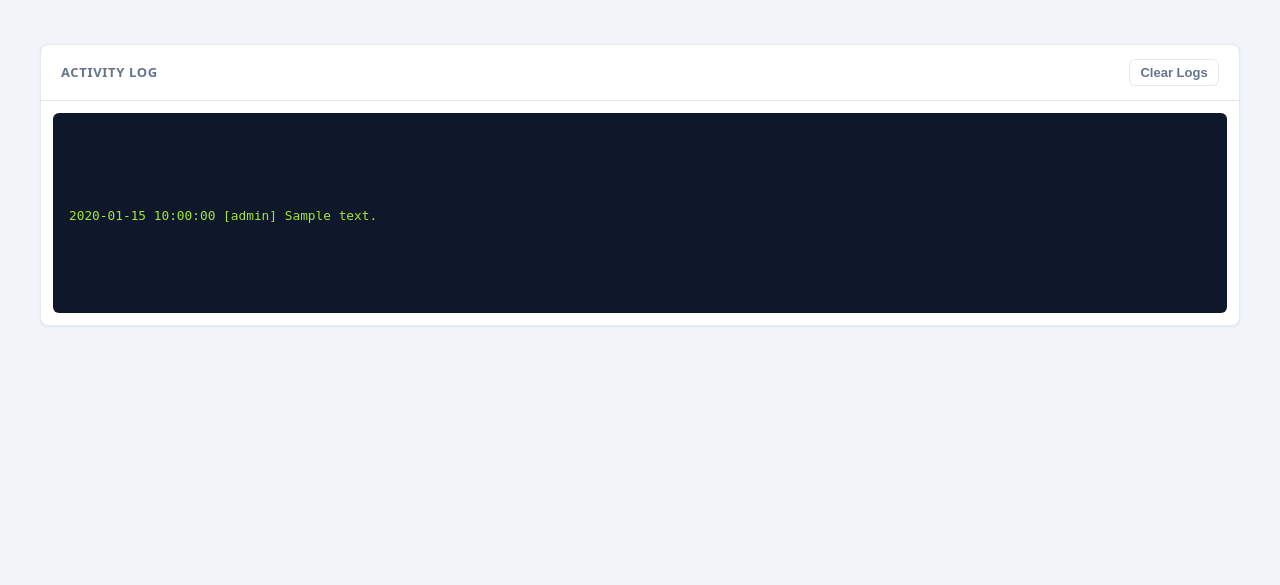
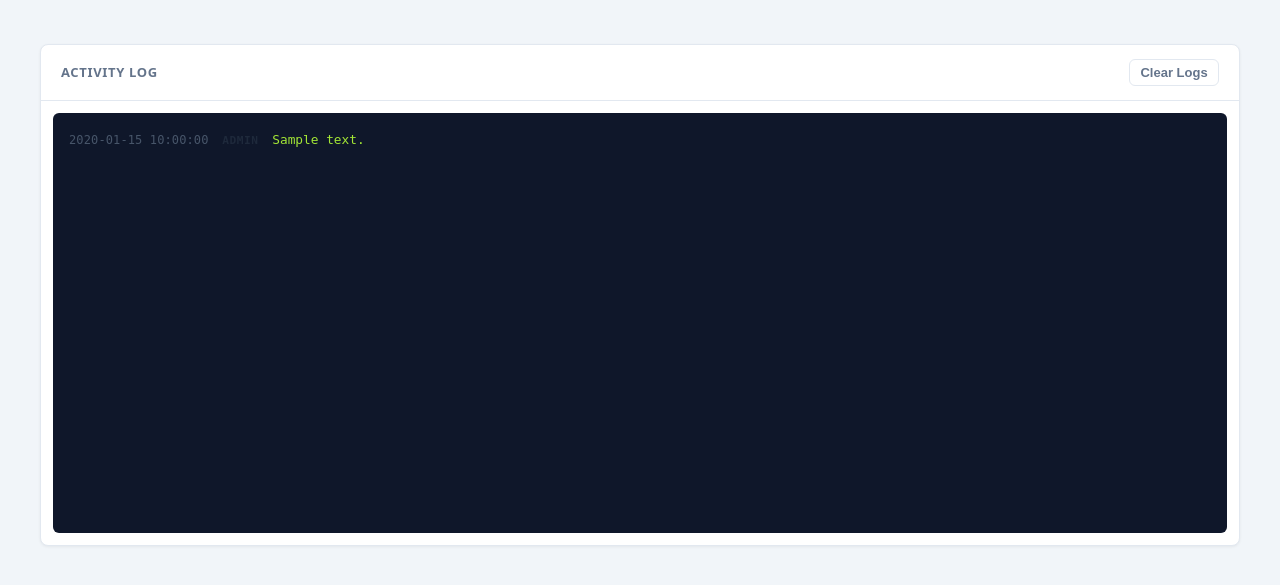
Before and after one commit to Beejeex/cloudflare-ddns-ui, a FastAPI app: page /logs in a window 1280 px wide. Shown: the part 56-641 px from the top of the page. Run offline with FastAPI, Linux system fonts and the light colour scheme; tables that the repository leaves empty hold one stand-in row (values such as "Sample post"); parts of the project's set-up code (start-up, migrations or seed data) failed here and were passed over; some libraries are stand-ins or nearby versions.

Commit message:
feat: improved log viewer UI and richer CF/UniFi activity logging

```diff
--- a/scheduler.py
+++ b/scheduler.py
@@ -99,6 +99,13 @@ async def _ddns_check_job(http_client: httpx.AsyncClient, unifi_http_client: htt
                 api_key=config.unifi_api_key,
                 host=config.unifi_host,
             )
+            unifi_enabled_records = [r for r in records if (rc := record_configs.get(r)) and rc.unifi_enabled]
+            log_service.log(
+                f"UniFi pass: syncing {len(unifi_enabled_records)} of {len(records)} record(s) to {config.unifi_host}.",
+                level="INFO",
+            )
+            unifi_created = unifi_updated = unifi_unchanged = unifi_deleted = unifi_failed = 0
+
             for record_name in records:
                 cfg = record_configs.get(record_name)
 
@@ -112,12 +119,14 @@ async def _ddns_check_job(http_client: httpx.AsyncClient, unifi_http_client: htt
                                 f"UniFi: removed policy '{record_name}' (disabled by user).",
                                 level="INFO",
                             )
+                            unifi_deleted += 1
                     except UnifiProviderError as exc:
                         log_service.log(
-                            f"UniFi: failed to remove policy '{record_name}': {exc}",
+                            f"UniFi: failed to remove policy '{record_name}' — {exc}",
                             level="ERROR",
                         )
                         logger.error("UniFi policy removal failed for %s: %s", record_name, exc)
+                        unifi_failed += 1
                     continue
 
                 # Determine target IP: per-record static → global default
@@ -127,9 +136,10 @@ async def _ddns_check_job(http_client: httpx.AsyncClient, unifi_http_client: htt
                 )
                 if not target_ip:
                     log_service.log(
-                        f"UniFi sync skipped for '{record_name}': no IP configured.",
+                        f"UniFi: skipped '{record_name}' — no IP configured.",
                         level="WARNING",
                     )
+                    unifi_failed += 1
                     continue
 
                 try:
@@ -137,23 +147,48 @@ async def _ddns_check_job(http_client: httpx.AsyncClient, unifi_http_client: htt
                     if existing is None:
                         await unifi_client.create_record(config.unifi_site_id, record_name, target_ip)
                         log_service.log(
-                            f"UniFi: created policy '{record_name}' → {target_ip}",
+                            f"UniFi: created policy '{record_name}' → {target_ip} ✓",
                             level="INFO",
                         )
+                        unifi_created += 1
                     elif existing.content != target_ip:
                         await unifi_client.update_record(config.unifi_site_id, existing, target_ip)
                         log_service.log(
-                            f"UniFi: updated policy '{record_name}' → {target_ip}",
+                            f"UniFi: updated policy '{record_name}' → {target_ip} ✓",
                             level="INFO",
                         )
+                        unifi_updated += 1
                     else:
                         logger.debug("UniFi policy '%s' already up to date (%s).", record_name, target_ip)
+                        log_service.log(
+                            f"UniFi: '{record_name}' already in sync ({target_ip}).",
+                            level="INFO",
+                        )
+                        unifi_unchanged += 1
                 except UnifiProviderError as exc:
                     log_service.log(
-                        f"UniFi: failed to sync '{record_name}': {exc}",
+                        f"UniFi: failed to sync '{record_name}' — {exc}",
                         level="ERROR",
                     )
                     logger.error("UniFi sync failed for %s: %s", record_name, exc)
+                    unifi_failed += 1
+
+            # Summary log for the UniFi pass
+            summary_parts: list[str] = []
+            if unifi_unchanged:
+                summary_parts.append(f"{unifi_unchanged} in sync")
+            if unifi_created:
+                summary_parts.append(f"{unifi_created} created")
+            if unifi_updated:
+                summary_parts.append(f"{unifi_updated} updated")
+            if unifi_deleted:
+                summary_parts.append(f"{unifi_deleted} removed")
+            if unifi_failed:
+                summary_parts.append(f"{unifi_failed} failed")
+            log_service.log(
+                "UniFi pass complete: " + (", ".join(summary_parts) if summary_parts else "nothing to do") + ".",
+                level="INFO" if not unifi_failed else "WARNING",
+            )
 
         # Run daily log cleanup at the end of each cycle if due
         run_cleanup(session, days_to_keep=7)
--- a/templates/base.html
+++ b/templates/base.html
@@ -416,23 +416,57 @@
     ----------------------------------------------------------------------- */
     .log-viewer {
       background: #0f172a; /* slate-950 */
-      color: #a3e635;       /* lime-400 */
       border-radius: 0.375rem;
       padding: 0.875rem 1rem;
       font-family: "Cascadia Mono", "Fira Mono", ui-monospace, monospace;
       font-size: 0.8rem;
-      line-height: 1.55;
-      min-height: 200px;
-      max-height: 400px;
+      line-height: 1.5;
+      min-height: 420px;
+      max-height: calc(100vh - 260px);
       overflow-y: auto;
-      white-space: pre-wrap;
-      word-break: break-all;
     }
 
-    .log-line { margin-bottom: 0.1rem; }
-    .log-line.error   { color: #f87171; } /* red-400 */
-    .log-line.warning { color: #fbbf24; } /* amber-400 */
-    .log-line.info    { color: #a3e635; }
+    .log-line {
+      display: flex;
+      align-items: baseline;
+      gap: 0.5rem;
+      padding: 0.2rem 0;
+      border-bottom: 1px solid rgba(255,255,255,0.04);
+      word-break: break-word;
+    }
+    .log-line:last-child { border-bottom: none; }
+
+    .log-ts {
+      color: #475569; /* slate-600 — dim timestamp */
+      flex-shrink: 0;
+      font-size: 0.75rem;
+      letter-spacing: 0.01em;
+    }
+    .log-level {
+      flex-shrink: 0;
+      font-size: 0.7rem;
+      font-weight: 700;
+      letter-spacing: 0.05em;
+      padding: 0.05rem 0.35rem;
+      border-radius: 3px;
+      text-transform: uppercase;
+    }
+    .log-msg { color: #a3e635; flex: 1; white-space: pre-wrap; }
+
+    /* Level colours */
+    .log-line.error   .log-level { background:#7f1d1d; color:#fca5a5; }
+    .log-line.error   .log-msg   { color: #f87171; }
+    .log-line.warning .log-level { background:#78350f; color:#fcd34d; }
+    .log-line.warning .log-msg   { color: #fbbf24; }
+    .log-line.info    .log-level { background:#14532d; color:#86efac; }
+
+    /* Cycle-start separator line */
+    .log-line.cycle-start {
+      border-top: 1px solid #1e3a5f;
+      margin-top: 0.4rem;
+      padding-top: 0.4rem;
+    }
+    .log-line.cycle-start .log-msg { color: #7dd3fc; } /* sky-300 */
 
     /* -----------------------------------------------------------------------
        HTMX indicators
--- a/templates/partials/log_panel.html
+++ b/templates/partials/log_panel.html
@@ -8,9 +8,17 @@
 <div class="log-viewer">
   {% if logs %}
     {% for entry in logs %}
-    <div class="log-line {% if entry.level == 'ERROR' %}error{% elif entry.level == 'WARNING' %}warning{% else %}info{% endif %}">{{ entry.timestamp.strftime('%Y-%m-%d %H:%M:%S') if entry.timestamp else '' }} [{{ entry.level }}] {{ entry.message }}</div>
+    {% set level_lower = entry.level | lower %}
+    {% set is_cycle_start = 'Check cycle started' in entry.message %}
+    <div class="log-line {{ level_lower }}{% if is_cycle_start %} cycle-start{% endif %}">
+      <span class="log-ts">{{ entry.timestamp.strftime('%Y-%m-%d %H:%M:%S') if entry.timestamp else '' }}</span>
+      <span class="log-level">{{ entry.level }}</span>
+      <span class="log-msg">{{ entry.message }}</span>
+    </div>
     {% endfor %}
   {% else %}
-    <div class="log-line text-muted">No log entries yet.</div>
+    <div class="log-line info">
+      <span class="log-msg" style="color:#475569;">No log entries yet.</span>
+    </div>
   {% endif %}
 </div>
```
Also changed, not shown: services/dns_service.py (+36 -12 lines).
